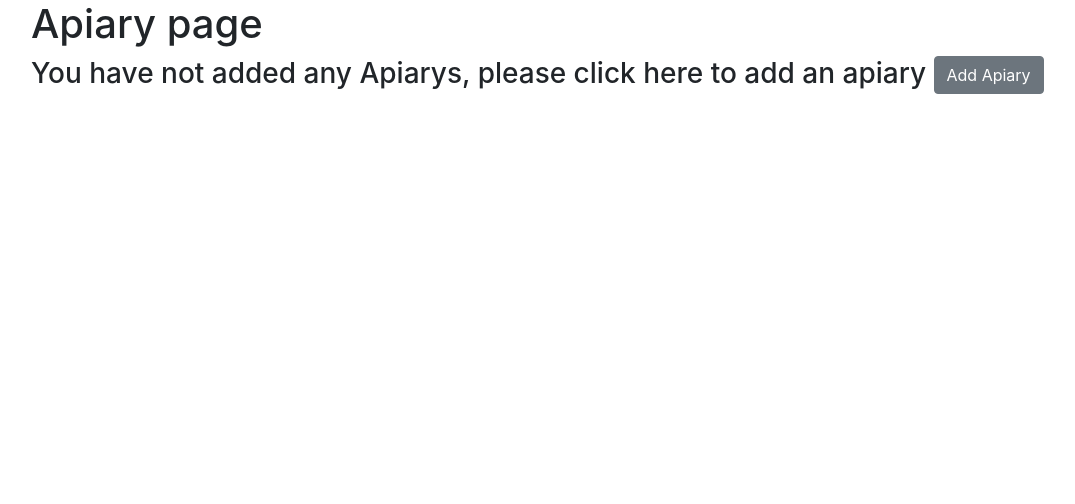
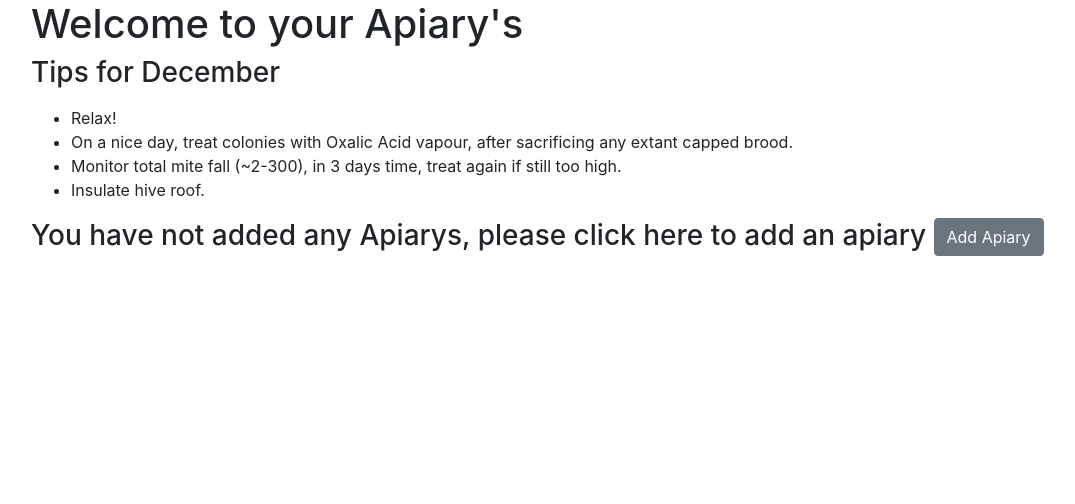
Before and after one commit to jonathanw82/thehoneycombAM, a Django app: page /apiary/apiary/ in a window 1280 px wide. Shown: the part 66-570 px from the top of the page, without its empty margins (54-1129 px from the left). Run offline with Django 3.2, Linux system fonts and the light colour scheme; the visitor is signed in with stand-in values (Sample User, id 1); data that the repository does not hold is empty; some libraries are stand-ins or nearby versions.

Commit message:
added tips injected my javascript to display things to do around the apiary depending on what month it is

```diff
--- a/apiary/static/apiary/js/apiary.js
+++ b/apiary/static/apiary/js/apiary.js
@@ -1,6 +1,53 @@
+window.onload=(event)=>{
+   tips();
+}
+
 
 function secondWarning(){
     document.getElementById('firstWarning').style.display = "None";
     document.getElementById('secondary-confirm').innerHTML = `This can not be undone! To Permanently delete this apiary please press Delete
-                            <br> <input class="btn btn-danger confirmBut" type="submit" value="Delete"></input>`
+                            <br> <input class="btn btn-danger confirmBut" type="submit" value="Delete"></input>`;
+};
+
+
+function tips(){
+    let info = document.getElementById('apiarytips');
+    switch(new Date().getMonth()){
+        case 0:
+            info.innerHTML = jan;
+            break;
+        case 1:
+            info.innerHTML = feb;
+            break;
+        case 2:
+            iinfo.innerHTML = mar;
+            break;
+        case 3:
+            iinfo.innerHTML = apr;
+            break;
+        case 4:
+            iinfo.innerHTML = may;
+            break;
+        case 5:
+            iinfo.innerHTML = jun;
+            break;
+        case 6:
+            iinfo.innerHTML = jul;
+            break;
+        case 7:
+            iinfo.innerHTML = aug;
+            break;
+        case 8:
+            iinfo.innerHTML = sep;
+            break;
+        case 9:
+            iinfo.innerHTML = oct;
+            break;
+        case 10:
+            iinfo.innerHTML = nov;
+            break;
+        case 11:
+            info.innerHTML = dec;
+            break;
+    }
 }
--- /dev/null
+++ b/apiary/static/apiary/js/apiaryTips.js
@@ -0,0 +1,119 @@
+// Apiary tips for each month
+
+jan = `<span><h3>Tips for January</h3><p><ul>
+<li>Check entrances are clear so bees can fly in and out</li>
+<li>Heft your hives, add slab fondant if needed</li>
+<li>Clean and prepare spare equipment, buy new at Winter Sales<br>
+(Supers, Nuc boxes, Replacement brood frames, Spare brood boxes, Queen excluders)</li>
+<li>Plan your activities for the new year<br>
+(Increase, maximise honey crop, queen replacement, queen rearing, new techniques)
+</li>
+</ul></p></span>`;
+
+feb = `<span><h3>Tips for February</h3><p><ul>
+<li>Watch the bees for pollen intake
+<br>(Crocus, Salix, Viburnum, Blackthorn….)</li>
+<li>Heft hives, consider feeding with syrup @1.1 and pollen patties</li>
+<li>Tidy up the apiary whilst the bees are not flying much</li>
+<li>On a nice day, open the hives, find and mark the Queens</li>
+<li>Organise your swarm collection kit for quick access</li>
+<li>Collect and dry smoker fuel</li>
+<li>Clean (& repaint) varroa monitoring boards</li>
+</ul></p></span>`;
+
+mar = `<span><h3>Tips for March</h3><p><ul>
+<li>Ensure beekeeping tools and clothing are clean and ready for use.</li>
+<li>Arrange a bucket of washing soda to clean tools and gloves between hives.</li>
+<li>First quick inspection on a warm day.<br>
+Look for Q, eggs & brood, sufficient stores (10 lbs), diseases.</li>
+<li>Remove mouse guards and winter insulation</li>
+<li>Start assessing mite fall every month (less than 4/day is OK)</li>
+</ul></p></span>`;
+
+apr = `<span><h3>Tips for April</h3><p><ul>
+<li>First full inspections when warm enough (Shirt sleeve weather)</li>
+<li>The 5 concerns of all inspections:</li>
+<ol>
+<li>Check for eggs & healthy brood</li>
+<li>Space to lay eggs and expand colony</li>
+<li>Stores ‘til next inspection</li>
+<li>Building up well</li>
+<li>Diseases</li>
+</ol>
+<li>Start weekly inspections</li>
+<li>Assess temperament for later queen replacement</li>
+<li>Remove old brood combs and replace with new</li>
+<li>Consider doing a Shook Swarm or Bailey Frame Change procedure</li>
+<li>If 7 frames of brood, put on super(s) with Queen excluder</li>
+<li>Watch out for Queen cells preparatory to swarming.  If Q cells present:</li>
+<li>Read and consider: <a href="https://www.wbka.com/wp-content/uploads/2013/06/There-Are-Queen-Cells-In-My-Hive-WBKA-WAG.pdf" title="There_are_Queen_Cells_in_my_Hive">[Queen Cells - WBKA]</a></li>
+<li>Consider making up a small nuc to raise a fresh Queen</li>
+<li>Consider doing a Pagden split or Demaree stack<br>
+(Important to keep Queen laying but stop colony swarming)</li>
+</ul></p></span>`;
+
+may =`<span><h3>Tips for May</h3><p><ul>
+<li>Continue weekly inspection looking for Queen cells</li>
+<li>If 7 frames of brood, put on super(s) with Queen excluder</li>
+<li>If Q cells present</li>
+<ul>
+<li>Read and consider: <a href="https://www.wbka.com/wp-content/uploads/2013/06/There-Are-Queen-Cells-In-My-Hive-WBKA-WAG.pdf" title="There_are_Queen_Cells_in_my_Hive">[Queen Cells - WBKA]</a></li>
+<li>Consider making up a small nuc to raise a fresh Queen</li>
+<li>Consider using a Snelgrove split or Demaree stack<br>
+(Important to keep Queen laying but stop colony swarming)</li>
+</ul></p></span>`;
+
+jun = `<span><h3>Tips for June</h3><p><ul>
+<li>Continue with weekly inspections, watching for Queen cells</li>
+<li>Continue swarm control measures</li>
+<li>Collect swarms (get help if needed)</li>
+<li>Ensure sufficient supers for main flow</li>
+<li>Extract full supers</li>
+<li>Mark (and clip?) new queens once sealed worker brood present</li>
+</ul></p></span>`;
+
+jul = `<span><h3>Tips for July</h3><p><ul>
+<li>Continue weekly inspections, watching for Queen cells</li>
+<li>Watch for swarms</li>
+<li>Add supers (up to 1 a week)</li>
+<li>Prepare extraction equipment and storage containers</li>
+<li>Move nucs into full hives, or combine with current colonies, when ready</li>
+</ul></p></span>`;
+
+agu = `<span><h3>Tips for August</h3><p><ul>
+<li>Clear and remove full supers for extraction.</li>
+<li>Extract, filter and store honey (Check water content)</li>
+<li>Clean wet supers on hive, possibly use Certan against wax moth.</li>
+<li>Clean or replace old, dirty super frames.</li>
+<li>Move old brood frames to the edge of hive ready for replacement.</li>
+<li>Ensure the colony is left with space to hold ~35 lbs honey for the Winter.</li>
+<li> If you plan to use Apiguard, now is the moment.</li>
+</ul></p></span>`;
+
+sep = `<span><h3>Tips for September</h3><p><ul>
+<li>Feed colonies that need it<br>
+(Deep National, 14x12, wooden hive weighs 15kg empty, requires 20kg stores)</li>
+<li>Reduce hive entrance size to deter wasps.</li>
+<li>Full brood disease inspection, shake off all bees.</li>
+<li>Reduce apiary to planned number of colonies.</li>
+<li>Reduce inspections to fortnightly.</li>
+</ul></p></span>`;
+
+oct = `<span><h3>Tips for October</h3><p><ul>
+<li>Add mouse guards and protect from wood peckers etc.</li>
+<li>Check stability of the hives, strap down ready for winter gales.</li>
+<li>Heft hives, final syrup @2.1 feed if needed.</li>
+</ul></p></span>`;
+
+nov = `<span><h3>Tips for November</h3><p><ul>
+<li>Clean up apiary, tools and equipment.</li>
+<li>Consider Joining a study group & prepare together for a BBKA exam in March.</li>
+<li>Leave bees alone - Go on holiday!</li>
+</ul></p></span>`;
+
+dec = `<span><h3>Tips for December</h3><p><ul>
+<li>Relax!</li>
+<li>On a nice day, treat colonies with Oxalic Acid vapour, after sacrificing any extant capped brood.</li>
+<li>Monitor total mite fall (~2-300), in 3 days time, treat again if still too high.</li>
+<li>Insulate hive roof.</li>
+</ul></p></span>`;
--- a/apiary/templates/apiary/apiary.html
+++ b/apiary/templates/apiary/apiary.html
@@ -10,7 +10,13 @@
     <div id="test"></div>
     <div class="row">
         <div class="col-sm-12">
-            <h1>Apiary page</h1>
+            <h1>Welcome to your Apiary's</h1>
+            <div class="row">
+                <div class="col-sm-12">
+                <div id='apiarytips'></div>
+                </div>
+            </div>
+
             {% if apiaries %}
             <div>
                 {% for apiary in apiaries %}
@@ -25,7 +31,8 @@
                 {% endfor %}
             </div>
             {% else %}
-            <h3>You have not added any Apiarys, please click here to add an apiary <a class="btn btn-secondary" href="{% url 'addApiary' %}">Add Apiary</a></h3>
+            <h3>You have not added any Apiarys, please click here to add an apiary <a class="btn btn-secondary"
+                    href="{% url 'addApiary' %}">Add Apiary</a></h3>
             {% endif %}
         </div>
     </div>
@@ -37,4 +44,5 @@
 {% block postloadjs %}
 {{ block.super }}
 <script type="text/javascript" src="{% static 'apiary/js/apiary.js' %}"></script>
+<script type="text/javascript" src="{% static 'apiary/js/apiaryTips.js' %}"></script>
 {% endblock %}
--- a/apiary/views.py
+++ b/apiary/views.py
@@ -1,6 +1,7 @@
 from django.shortcuts import render, redirect, get_object_or_404
 from .forms import AddApiaryForm
 from .models import Apiary_details
+import datetime
 
 # Create your views here.
 
@@ -12,10 +13,13 @@ def setup(request):
 
 def apiary(request):
     """ A view to display the Users list of Apiarys page """
+    dt = datetime.datetime.today()
+    month = dt.month
     user = request.user
     apiaries = Apiary_details.objects.filter(user=user)
     context = {
         'apiaries': apiaries,
+        'month': month,
     }
     return render(request, 'apiary/apiary.html', context)
 
```
